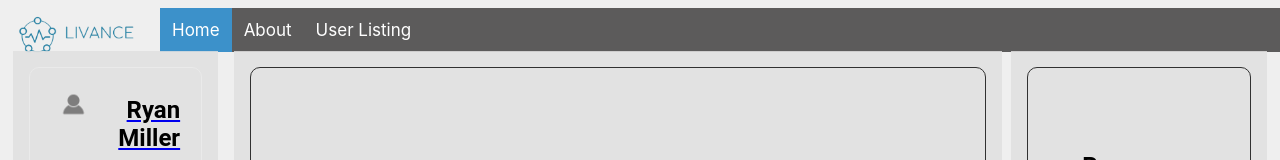
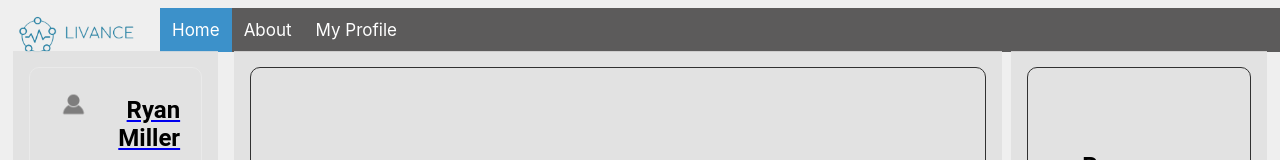
Before and after one commit to NaitikP04/livance, a Next.js app in the folder nextjs-blog/: page / in a window 1280 px wide. Shown: the top 160 px of the page. Built offline with nearby package versions, Linux system fonts and the light colour scheme.

Commit message:
added my profile

```diff
--- a/nextjs-blog/pages/index.js
+++ b/nextjs-blog/pages/index.js
@@ -17,7 +17,7 @@ export default function Home(props) {
       <div className={styles.navbar}>
         <Link className={styles.active} href="/">Home</Link>
         <Link href="#">About</Link>
-        <Link href="/users/profile">User Listing</Link>
+        <Link href="/users/1">My Profile</Link>
       </div>
       <div>
           <div className={styles.sidebarleft}>
@@ -33,7 +33,7 @@ export default function Home(props) {
           </div>
           <div className={styles.sidebarmiddle}>
             <div className={styles.card2}>
-              <textarea className={styles.textarea}  placeholder="What's on your mind?" rows="6" cols="50"></textarea>
+              <textarea className={styles.textarea}  placeholder="What's on your mind?" rows="15" cols="50"></textarea>
             </div>
           </div>
 
```
